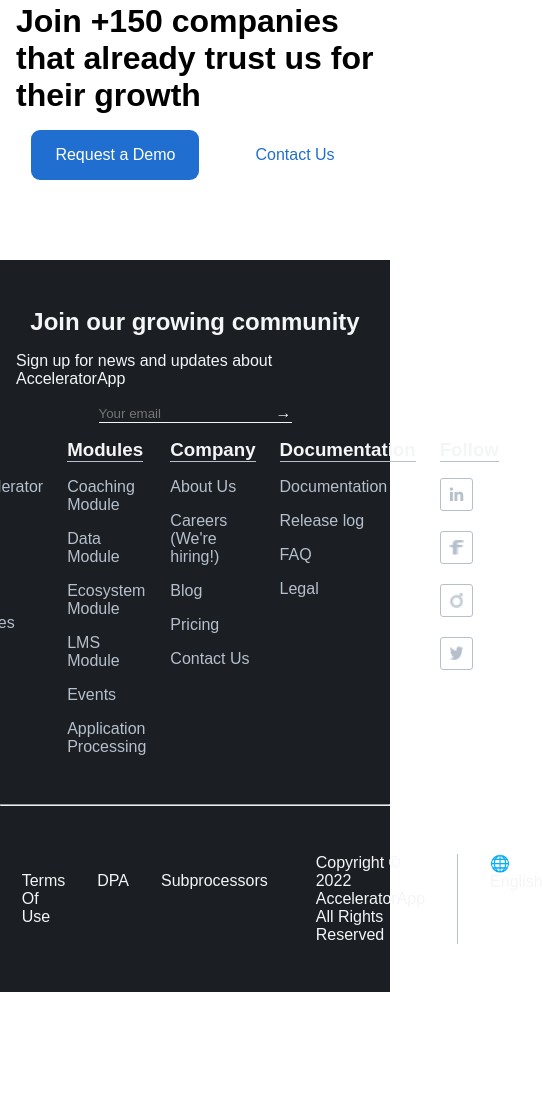
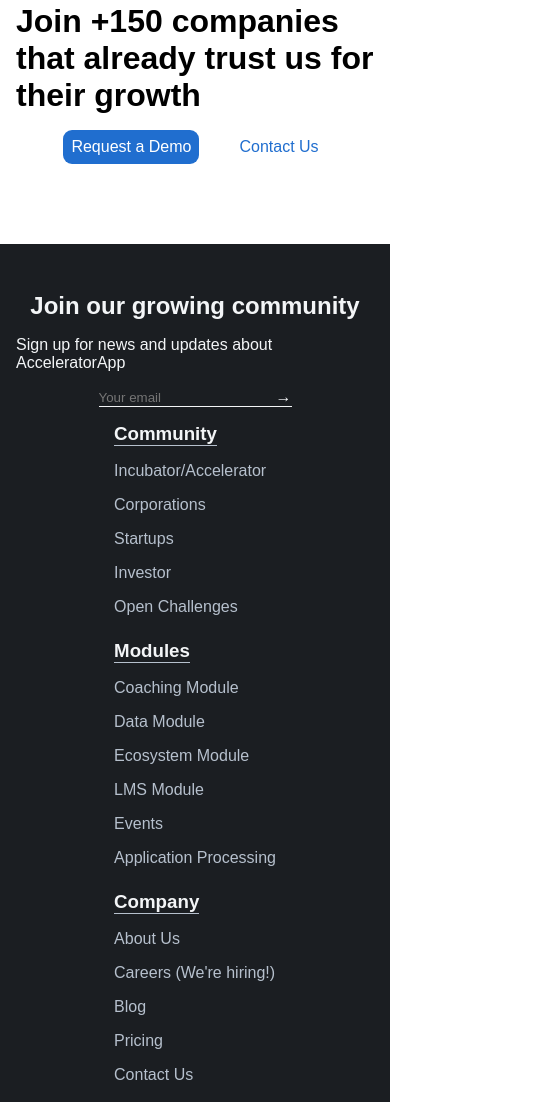
Before and after one commit to Daf98/AcceleratorTest, a Gatsby site: page / in a window 390 px wide. Shown: the part 4198-5300 px from the top of the page, 543 px wide, since content can reach past the window. Before the commit the page ends 5190 px from the top, so only its background shows below. Built offline with nearby package versions, Linux system fonts and the light colour scheme; Gatsby itself is replaced by a stand-in of ours.

Commit message:
Finish styling mobile footer

```diff
--- a/src/components/clients.module.css
+++ b/src/components/clients.module.css
@@ -6,7 +6,7 @@
 }
 
 .clientSpeech {
-    text-align: center;
+  text-align: center;
 }
 .AccIncubators {
   text-decoration: none;
@@ -76,4 +76,12 @@
   .clientContainer {
     flex-direction: column;
   }
+  #contactButton {
+    padding: 0.5rem;
+    align-self: center;
+  }
+  #demoRequest {
+    padding: 0.5rem;
+    align-self: center;
+  }
 }
--- a/src/components/footer.js
+++ b/src/components/footer.js
@@ -7,7 +7,8 @@
   footerItem,
   footerTitle,
   footerIcon,
-  separatorLine
+  separatorLine,
+  mobileFooter,
 } from "./footer.module.css";
 import { Link } from "gatsby";
 import icon1 from "../images/footer/LinkedIn.png";
@@ -89,14 +90,14 @@
       </div>
       <hr />
       <footer>
-        <ul>
+        <ul className={mobileFooter}>
           <li>Privacy</li>
           <li>Cookies</li>
           <li>Terms Of Use</li>
           <li>DPA</li>
           <li>Subprocessors</li>
         </ul>
-        <ul>
+        <ul className={mobileFooter}>
           <li>Copyright © 2022 AcceleratorApp All Rights Reserved</li>
           <div id={separatorLine} />
           <li>🌐 English</li>
--- a/src/components/footer.module.css
+++ b/src/components/footer.module.css
@@ -36,11 +36,11 @@
 }
 
 .footerTitle {
-    border-bottom: 1px solid #B6C0CD;
+  border-bottom: 1px solid #b6c0cd;
 }
 
 .footerItem li {
-    color: #B6C0CD;
+  color: #b6c0cd;
 }
 
 footer {
@@ -52,11 +52,22 @@
 .footerIcon {
   width: 15px;
   height: 15px;
-    border: 1px solid #B6C0CD;
+  border: 1px solid #b6c0cd;
   border-radius: 3px;
   padding: 0.5rem;
 }
 
 #separatorLine {
-    border-left: 1px solid #B6C0CD;
+  border-left: 1px solid #b6c0cd;
 }
+
+/* Mobile version */
+@media (max-width: 500px) {
+  .footerGrid,
+  .mobileFooter,
+  footer {
+    display: flex;
+    flex-direction: column;
+    text-align: center;
+  }
+}
```
Lines whose indentation alone changed are shown as unchanged.
